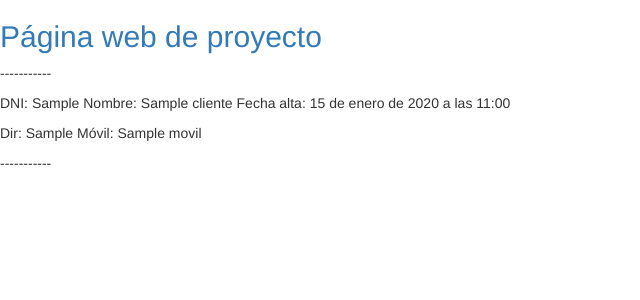
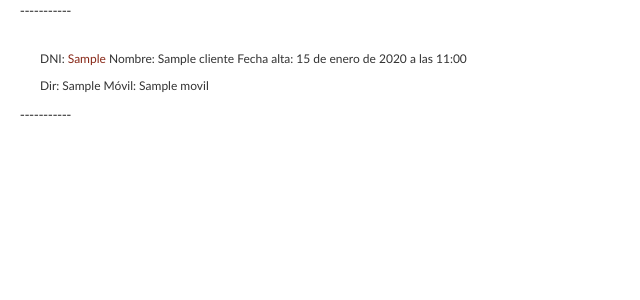
Before and after one commit to margb7/ProyectoDjango, a Django app: template web/misitio/templates/misitio/clientes_list.html in a window 1280 px wide. Shown: the top 300 px of the page, without its empty margins (0-640 px from the left). Run offline with Django 4.2, Linux system fonts and the light colour scheme; tables that the repository leaves empty hold one stand-in row (values such as "Sample post"); the template is opened without the code that fills it: values that come from a table or form of the project are taken from there, most other values are stand-ins (such as "Sample title", 1, 10 or a date in 2020); some libraries are stand-ins or nearby versions.

Commit message:
Archivo base + css de estilo de contenido

```diff
--- /dev/null
+++ b/web/misitio/static/css/misitio.css
@@ -0,0 +1,30 @@
+.page-header {
+    background-color: #69dddd;
+    margin-top: 5px;
+    padding: 10px;
+    font-family: 'Abel';
+    font-size: 15px;
+    color: #000;
+    text-align: center;
+    border-radius: 15px;
+}
+
+h2 a {
+    color: #305d83;
+}
+
+body {
+    padding-left: 20px;
+    padding-right: 20px;
+}
+
+.content {
+    padding-top: 20px;
+    padding-left: 20px;
+    font-size: 12px;
+    font-family: 'Calibri';
+}
+
+.dni {
+    color: #882818;
+}
--- a/web/misitio/templates/misitio/clientes_list.html
+++ b/web/misitio/templates/misitio/clientes_list.html
@@ -1,22 +1,28 @@
 <!DOCTYPE html>
+{% load static %}
 <html lang="en">
 <head>
     <meta charset="UTF-8">
     <title>Misitio</title>
     <link rel="stylesheet" href="//maxcdn.bootstrapcdn.com/bootstrap/3.2.0/css/bootstrap.min.css">
     <link rel="stylesheet" href="//maxcdn.bootstrapcdn.com/bootstrap/3.2.0/css/bootstrap-theme.min.css">
+    <link rel="stylesheet" href="https://fonts.googleapis.com/css2?family=Abel&display=swap">
+    <link rel="stylesheet" href="{% static 'css/misitio.css' %}">
 </head>
 <body>
 
-<h2><a href="/">Página web de proyecto</a></h2>
+    {% block content %}
 
         {% for cliente in clientes %}
         <p>-----------</p>
-    <div>
-        <p>DNI: {{cliente.dni}} Nombre: {{cliente.nombre}} Fecha alta: {{cliente.alta}}</p>
+        <div class="content">
+            <p>DNI: <span class="dni">{{cliente.dni}}</span> Nombre: {{cliente.nombre}} Fecha alta: {{cliente.alta}}</p>
             <p>Dir: {{cliente.direccion}} Móvil: {{client.movil}}</p>
         </div>
         <p>-----------</p>
         {% endfor %}
+
+    {% endblock content %}
+
 </body>
 </html>
```
Lines whose indentation alone changed are shown as unchanged.
